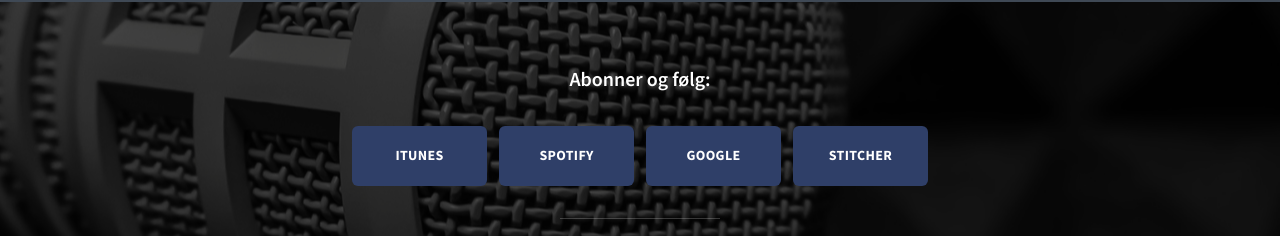
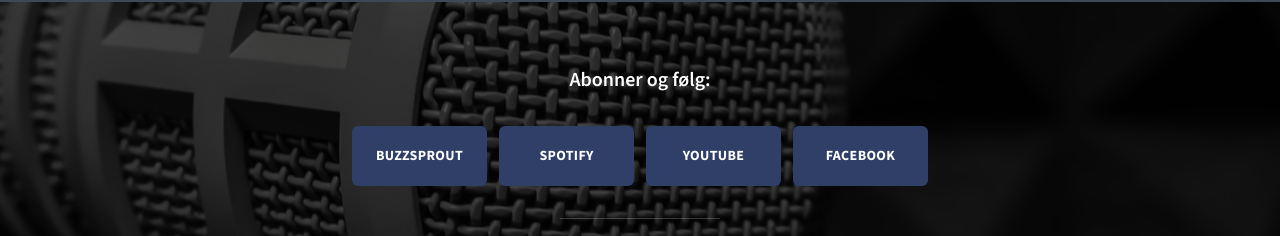
Before and after one commit to kamben/mannpod, a Next.js app: page / in a window 1280 px wide. Shown: the part 1340-1576 px from the top of the page. Built offline with nearby package versions, Linux system fonts and the light colour scheme.

Commit message:
Updated links to platforms and social medie link fixes

```diff
--- a/src/components/site-data.js
+++ b/src/components/site-data.js
@@ -6,10 +6,10 @@
 ];
 
 export const plattformer = [
-  { navn: "iTunes" },
-  { navn: "Spotify" },
-  { navn: "Google" },
-  { navn: "Stitcher" },
+  { navn: "Buzzsprout", lenke: "https://www.buzzsprout.com/2298471/episodes" },
+  { navn: "Spotify", lenke: "https://open.spotify.com/show/2YpuFbnU5QTFrclQj05BxC" },
+  { navn: "YouTube", lenke: "#" },
+  { navn: "Facebook", lenke: "https://www.facebook.com/profile.php?id=61555513795691" },
 ];
 
 export const socialLinks = [
--- a/src/components/site-footer.js
+++ b/src/components/site-footer.js
@@ -25,15 +25,20 @@
           <>
             <p className="text-xl font-semibold text-white">{"Abonner og f\u00f8lg:"}</p>
             <div className="grid w-full max-w-xl grid-cols-2 gap-3 sm:grid-cols-4">
-              {plattformer.map((plattform) => (
+              {plattformer.map((plattform) => {
+                const external = plattform.lenke !== "#";
+                return (
                   <a
                     key={plattform.navn}
-                  href="#"
+                    href={plattform.lenke}
                     className="rounded-md bg-[#2f3f68] px-3 py-5 text-sm font-bold uppercase tracking-wide text-white transition hover:bg-[#415791]"
+                    target={external ? "_blank" : undefined}
+                    rel={external ? "noopener noreferrer" : undefined}
                   >
                     {plattform.navn}
                   </a>
-              ))}
+                );
+              })}
             </div>
           </>
         ) : null}
```
Lines whose indentation alone changed are shown as unchanged.
